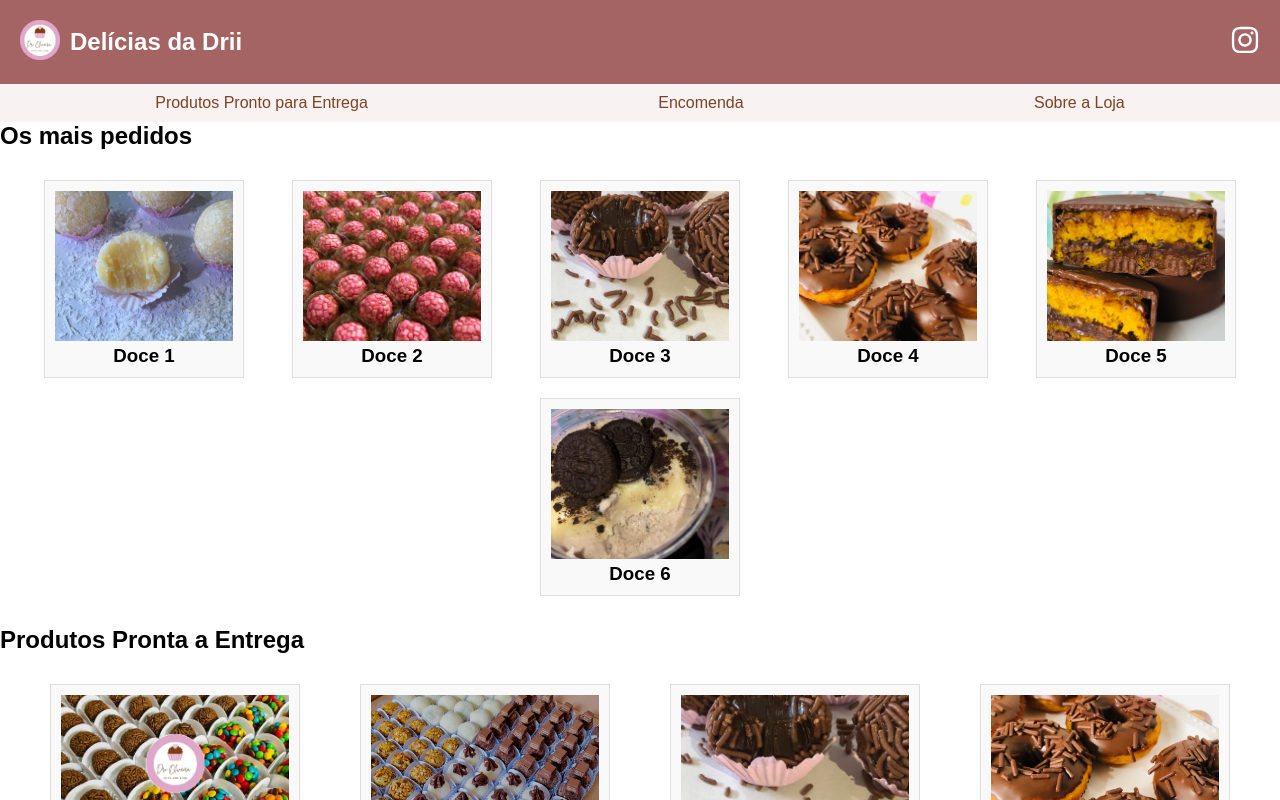
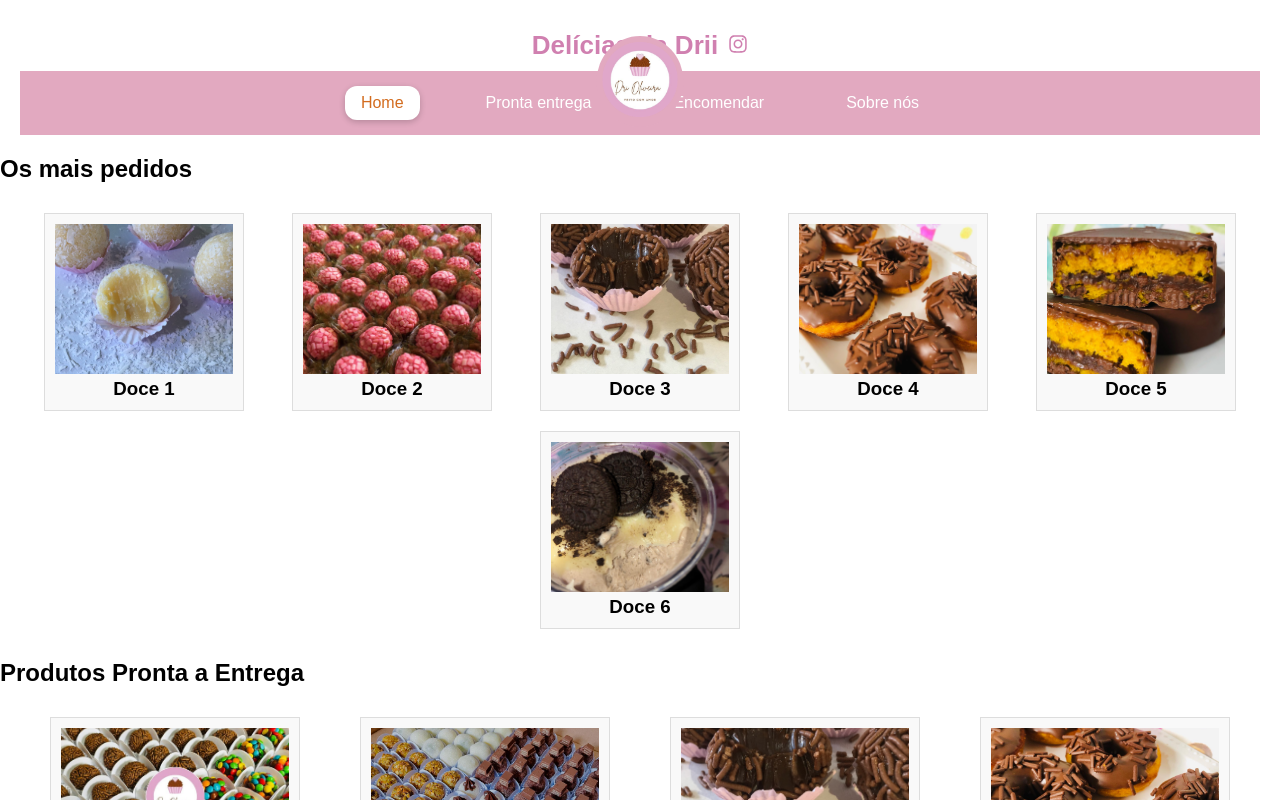
Before and after one commit to Raqfranca/univesp-pi-3-app, a React (Create React App) app: page / in a window 1280 px wide. Shown: the top 800 px of the page. Built offline with nearby package versions, Linux system fonts and the light colour scheme.

Commit message:
Mudanças na navbar

```diff
--- a/src/pages/Home.tsx
+++ b/src/pages/Home.tsx
@@ -27,8 +27,6 @@ function Home() {
   return (
     <div>
       <Navbar />
-      <NavBarBottom />
-
       <div className="content">
         <h2>Os mais pedidos</h2>
 
--- /dev/null
+++ b/src/pages/components/navbar.sass
@@ -0,0 +1,68 @@
+$rosa-claro: #e2a9c0
+$rosa-destaque: #d080b0
+$laranja-destaque: #d36c1f
+
+.navbar
+  background-color: white
+  font-family: 'Cursive', sans-serif
+  display: flex
+  flex-direction: column
+
+  .navbar-top
+    display: flex
+    align-items: center
+    justify-content: space-between
+    padding: 10px 20px
+
+    .brand-area
+      display: flex
+      align-items: center
+      gap: 10px
+
+      h2
+        font-size: 26px
+        color: $rosa-destaque
+        margin: 0
+
+      a
+        color: $rosa-destaque
+
+  .navbar-middle
+    background-color: $rosa-claro
+    display: flex
+    justify-content: center
+    align-items: center
+    gap: 50px
+    padding: 15px 0
+    position: relative
+    width: 100%
+
+
+    .nav-item
+      color: white
+      text-decoration: none
+      font-size: 16px
+      padding: 8px 16px
+      border-radius: 12px
+      transition: 0.3s ease
+
+      &.active
+        background-color: white
+        color: $laranja-destaque
+        box-shadow: 0 2px 6px rgba(0, 0, 0, 0.2)
+
+      &:hover
+        opacity: 0.9
+
+    .logo-central
+      position: absolute
+      top: -35px
+      left: 50%
+      transform: translateX(-50%)
+      background-color: $rosa-claro
+      padding: 6px
+      border-radius: 50%
+
+      img
+        height: 75px
+        width: 75px
--- a/src/pages/components/navbar.tsx
+++ b/src/pages/components/navbar.tsx
@@ -1,19 +1,29 @@
 import React from 'react';
 import { FaInstagram } from 'react-icons/fa';
 import { Link } from 'react-router-dom';
-
+import './navbar.sass';
 
 function Navbar() {
   return (
     <nav className="navbar">
-      <div className="logo">
-        <Link to="/"><img src="/images/logo-circulo.png" alt="Delícias da Drii - Logo" /></Link>
-        <h2>Delícias da Drii</h2>
+
+      <div className="navbar-top">
+        <div className="brand-area">
+          <h2>Delícias da Drii</h2>
+          <a href="https://www.instagram.com/deeliciasda.drii/" target="_blank" rel="noopener noreferrer">
+            <FaInstagram size={20} />
+          </a>
+        </div>
       </div>
-      <div className="social-icons">
-        <a href="https://www.instagram.com/deeliciasda.drii/" target="_blank" rel="noopener noreferrer">
-          <FaInstagram size={30} />
-        </a>
+
+      <div className="navbar-middle">
+        <Link to="/" className="nav-item active">Home</Link>
+        <Link to="/produtos-prontos-entrega" className="nav-item">Pronta entrega</Link>
+        <Link to="/encomendar" className="nav-item">Encomendar</Link>
+        <Link to="/sobre" className="nav-item">Sobre nós</Link>
+        <div className="logo-central">
+          <img src="/images/logo-circulo.png" alt="Logo" />
+        </div>
       </div>
     </nav>
   );
--- a/src/pages/produtosProntosEntrega.tsx
+++ b/src/pages/produtosProntosEntrega.tsx
@@ -34,8 +34,6 @@ function ProdutosProntosEntrega() {
   return (
     <div>
       <Navbar />
-      <NavBarBottom />
-
       <div className="content">
         <h2>Produtos Pronto para Entrega</h2>
         <div className="cards-container">
--- a/src/pages/sobre.tsx
+++ b/src/pages/sobre.tsx
@@ -8,7 +8,6 @@ const Sobre = () => {
   return (
     <div className="sobre-page">
         <Navbar />
-        <NavBarBottom />
       {}
       <section className="secao quem-somos">
         <div className="texto">
```
